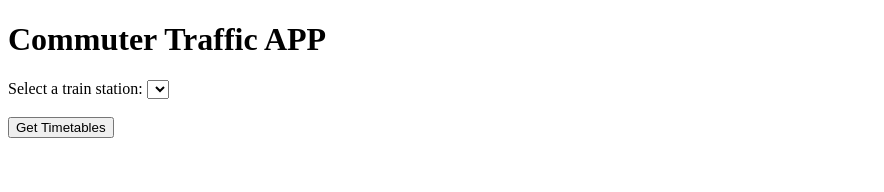
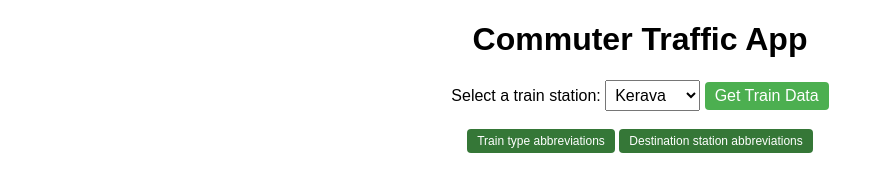
Before and after one commit to elqqHub/AJAXproject, a plain HTML site: page index.html in a window 1280 px wide. Shown: the whole page, without its empty margins (0-884 px from the left). Drawn offline with Linux system fonts and the light colour scheme; no server answers.

Commit message:
Adjustments

```diff
--- a/index.html
+++ b/index.html
@@ -1,22 +1,25 @@
 <!DOCTYPE html>
-<html lang="en">
+<html>
   <head>
     <meta charset="UTF-8">
-    <title>Commuter Traffic APP</title>
+    <title>Commuter Traffic App</title>
+    <link rel="stylesheet" type="text/css" href="main.css">
   </head>
   <body>
-    <h1>Commuter Traffic APP</h1>
+    <h1>Commuter Traffic App</h1>
     <form>
       <label for="station">Select a train station:</label>
       <select id="station">
-            <!-- station options will be added using JavaScript -->
+        <option value="KRS">Kerava</option>
+        <option value="HKI">Helsinki</option>
+        <option value="TPE">Tampere</option>
       </select>
+      <button type="button" onclick="getTrainData()">Get Train Data</button>
       <br><br>
-        <input type="button" value="Get Timetables" onclick="getTimetables()">
+      <button type="button" class="info" onclick="showTrainTypes()">Train type abbreviations</button>
+      <button type="button" class="info" onclick="showStations()">Destination station abbreviations</button>
     </form>
-    <div id="timetables">
-        <!-- timetable information will be displayed here -->
-    </div>
+    <div id="trainData"></div>
     <script src="main.js"></script>
   </body>
 </html>
--- a/main.css
+++ b/main.css
@@ -1,32 +1,57 @@
-h1 {
+body {
+    font-family: Arial, sans-serif;
+    margin: 0;
+    padding: 0;
+  }
+
+  h1 {
     text-align: center;
   }
 
   form {
-    display: flex;
-    justify-content: center;
-    margin: 20px 0;
+    margin: 20px;
+    text-align: center;
   }
 
-  label, select {
-    font-size: 1.2em;
-    margin-right: 10px;
+  select {
+    font-size: 16px;
+    padding: 5px;
   }
 
-  #timetable {
-    margin: 20px;
-    font-size: 1.2em;
+  button {
+    font-size: 16px;
+    padding: 5px 10px;
+    background-color: #4CAF50;
+    color: white;
+    border: none;
+    border-radius: 4px;
+    cursor: pointer;
+  }
+
+  .info {
+    font-size: 12px;
+    padding: 5px 10px;
+    background-color: #357737;
+    color: white;
+    border: none;
+    border-radius: 4px;
+    cursor: pointer;
+}
+
+  button:hover {
+    background-color: #3e8e41;
   }
 
   table {
     border-collapse: collapse;
+    margin: 20px;
     width: 100%;
   }
 
   th, td {
-    border: 1px solid #ddd;
+    text-align: left;
     padding: 8px;
-    text-align: left;
+    border-bottom: 1px solid #ddd;
   }
 
   th {
--- a/main.js
+++ b/main.js
@@ -1,34 +1,23 @@
-const apiUrl = "https://rata.digitraffic.fi/api/v1";
-const stationsUrl = `${apiUrl}/metadata/stations`;
+// Function to get train data from Digitraffic API
+function getTrainData() {
+    const station = document.getElementById("station").value;
+    const url = `https://rata.digitraffic.fi/api/v1/live-trains?station=${station}`;
 
-const stationSelect = document.getElementById("station");
+    // Make a GET request to the API endpoint
+    fetch(url)
+      .then(response => response.json())
+      .then(data => {
+        // Display the train data on the webpage
+        let trainData = "<table><tr><th>Train Number</th><th>Category</th><th>Type</th><th>Destination</th><th>Scheduled Time</th></tr>";
+        data.forEach(train => {
+          trainData += `<tr><td>${train.trainNumber}</td><td>${train.trainCategory}</td><td>${train.trainType}</td><td>${train.timeTableRows[0].stationShortCode}</td><td>${train.timeTableRows[0].scheduledTime.slice(11, 16)}</td></tr>`;
+        });
+        trainData += "</table>";
+        document.getElementById("trainData").innerHTML = trainData;
+      })
+      .catch(error => console.log(error));
+  }
 
-fetch(stationsUrl)
-    .then(response => response.json())
-    .then(stations => {
-        stations.forEach(station => {
-            const option = document.createElement("option");
-            option.value = station.stationShortCode;
-            option.text = station.stationName;
-            stationSelect.appendChild(option);
-        });
-    })
-    .catch(error => console.error(error));
-
-    function getTimetables() {
-        const stationCode = document.getElementById("station").value;
-        const timetablesUrl = `${apiUrl}/live-trains/station/${stationCode}`;
-
-        fetch(timetablesUrl)
-            .then(response => response.json())
-            .then(timetables => {
-                let timetableHtml = "<h2>Timetables</h2>";
-                timetableHtml += "<ul>";
-                timetables.forEach(timetable => {
-                    timetableHtml += `<li>${timetable.trainNumber} - ${timetable.trainCategory} - ${timetable.trainType} - ${timetable.timeTableRows[0].scheduledTime}</li>`;
-                });
-                timetableHtml += "</ul>";
-                document.getElementById("timetables").innerHTML = timetableHtml;
-            })
-            .catch(error => console.error(error));
-    }
+  function showStations() {
+    alert("HKI = Helsinki\nKLH = Kauklahti\nKE = Kerava\nKKN = Kirkkonummi\nSTI = Siuntio\nRI = Riihimäki")
+  }
```
Lines whose indentation alone changed are shown as unchanged.
